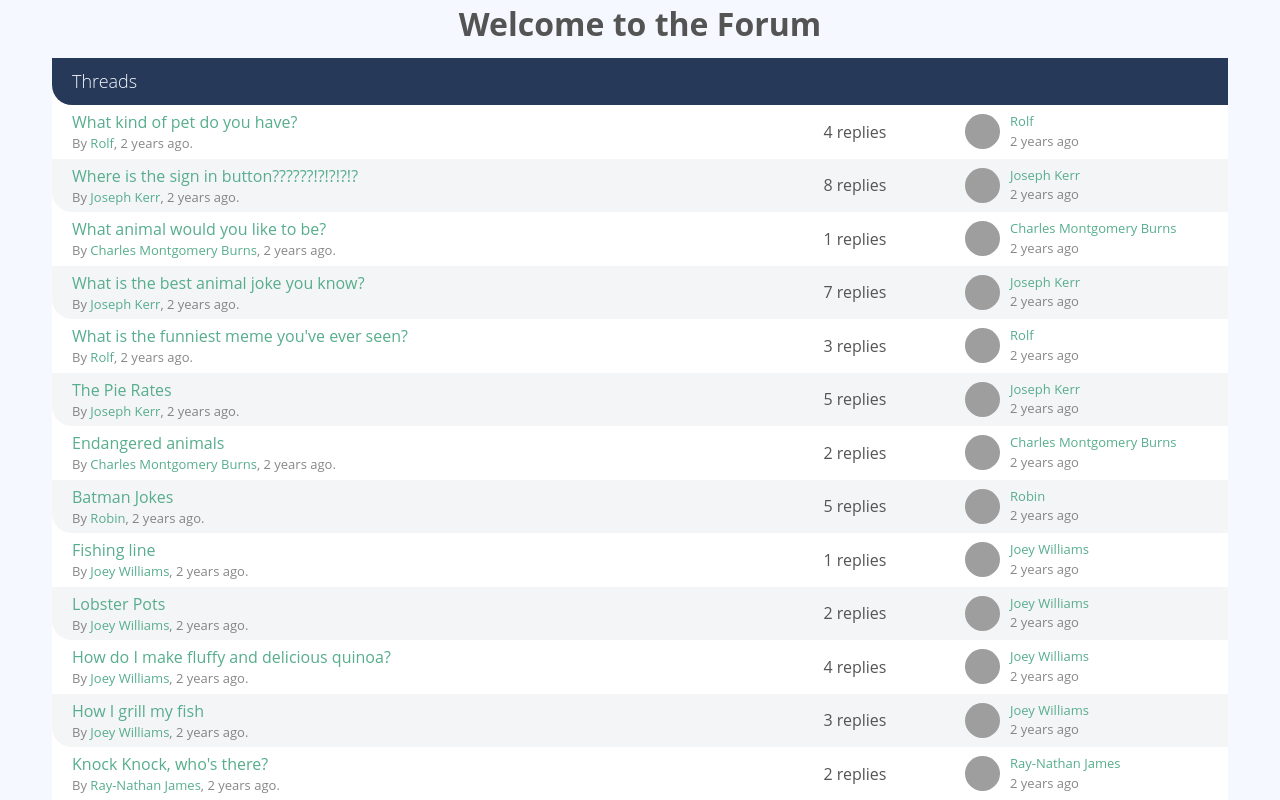
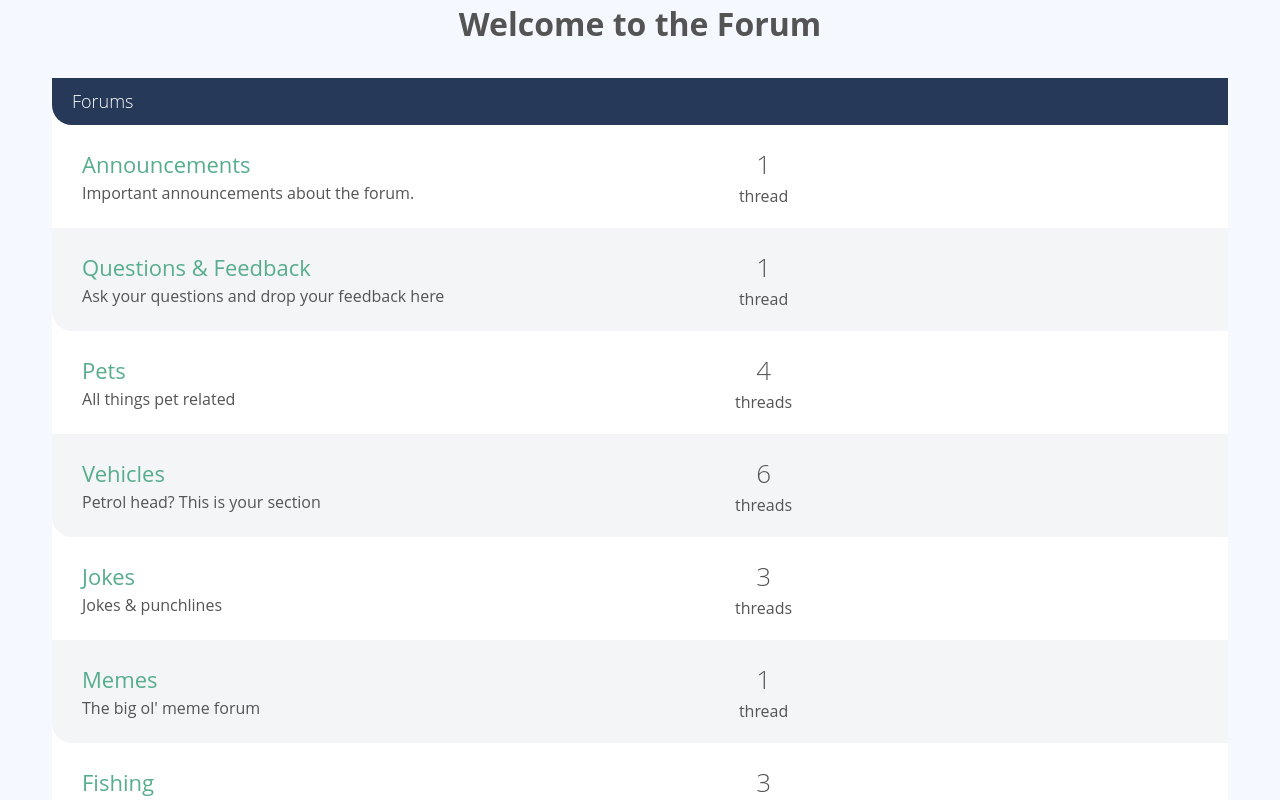
Before and after one commit to ian-travers/vue3-forum, a Vue app: page / in a window 1280 px wide. Shown: the top 800 px of the page. Built offline with nearby package versions, Linux system fonts and the light colour scheme; grey boxes are pictures that could not be loaded.

Commit message:
Creating a ForumList Component (use ?. feature) (ep.28)

```diff
--- /dev/null
+++ b/src/components/ForumList.vue
@@ -0,0 +1,52 @@
+<template>
+  <div class="col-full">
+    <div class="forum-list">
+
+      <h2 class="list-title">
+        <a href="#">Forums</a>
+      </h2>
+
+      <div class="forum-listing" v-for="forum in forums" :key="forum.id">
+        <div class="forum-details">
+          <router-link
+            :to="{name: 'Forum', params: {id: forum.id}}"
+            class="text-xlarge"
+          >
+            {{ forum.name }}
+          </router-link>
+          <p>{{ forum.description }}</p>
+        </div>
+
+        <div class="threads-count">
+          <p>
+            <span class="count">{{ forum.threads?.length }}</span>
+            {{ forumThreadsWord(forum) }}
+          </p>
+        </div>
+
+        <div class="last-thread"></div>
+      </div>
+    </div>
+  </div>
+</template>
+
+<script>
+export default {
+  name: 'ForumList',
+  props: {
+    forums: {
+      type: Array,
+      required: true
+    }
+  },
+  methods: {
+    forumThreadsWord (forum) {
+      if (forum.threads?.length) {
+        return forum.threads.length > 1 ? 'threads' : 'thread'
+      } else {
+        return 'no threads'
+      }
+    }
+  }
+}
+</script>
--- a/src/pages/TheHome.vue
+++ b/src/pages/TheHome.vue
@@ -1,21 +1,21 @@
 <template>
   <h1>Welcome to the Forum</h1>
 
-  <ThreadList :threads="threads"/>
+  <ForumList :forums="forums"/>
 </template>
 
 <script>
 import sourceData from '@/data.json'
-import ThreadList from '@/components/ThreadList'
+import ForumList from '@/components/ForumList'
 
 export default {
   components: {
-    ThreadList
+    ForumList
   },
 
   data () {
     return {
-      threads: sourceData.threads
+      forums: sourceData.forums
     }
   }
 }
```
